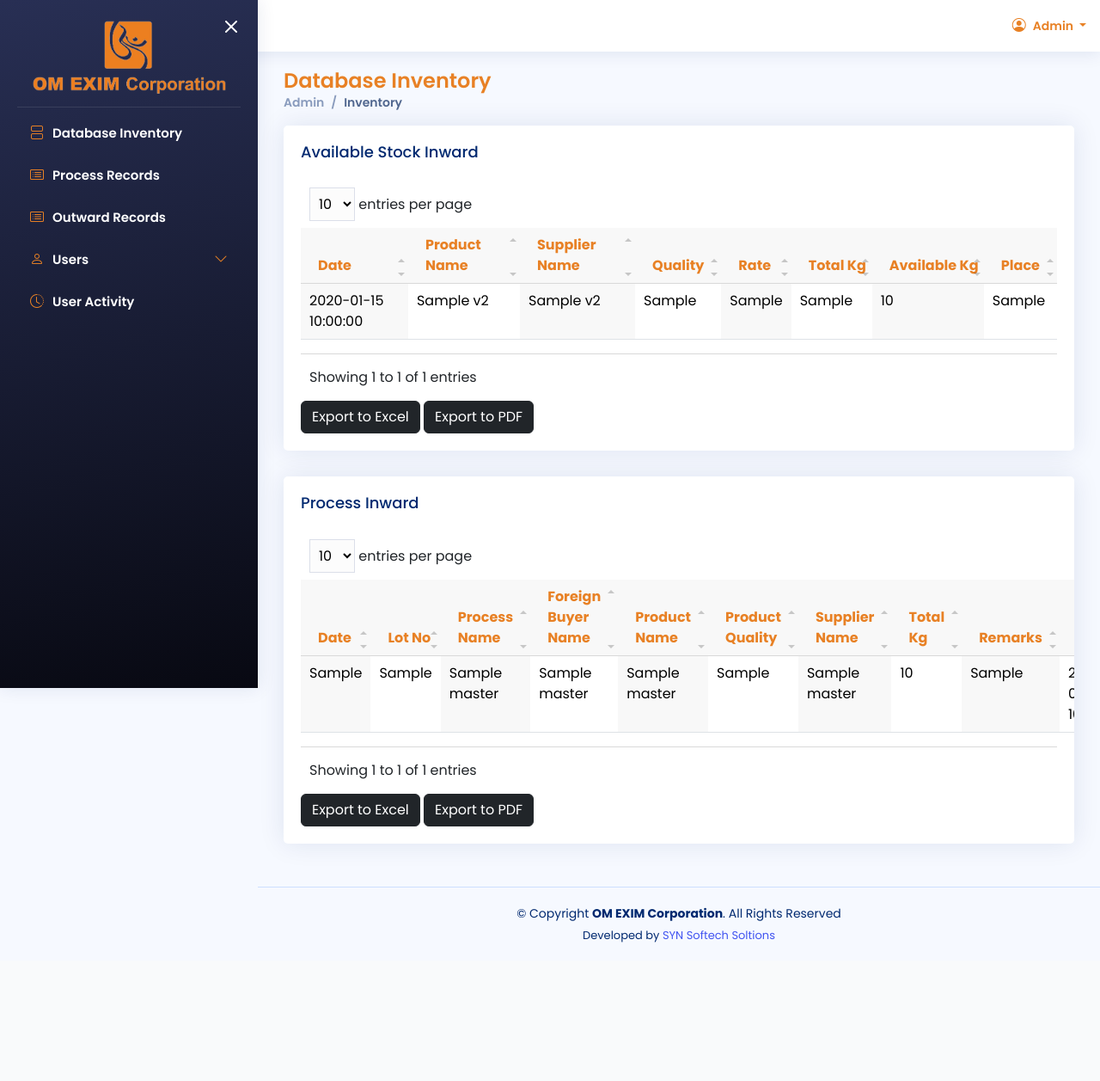
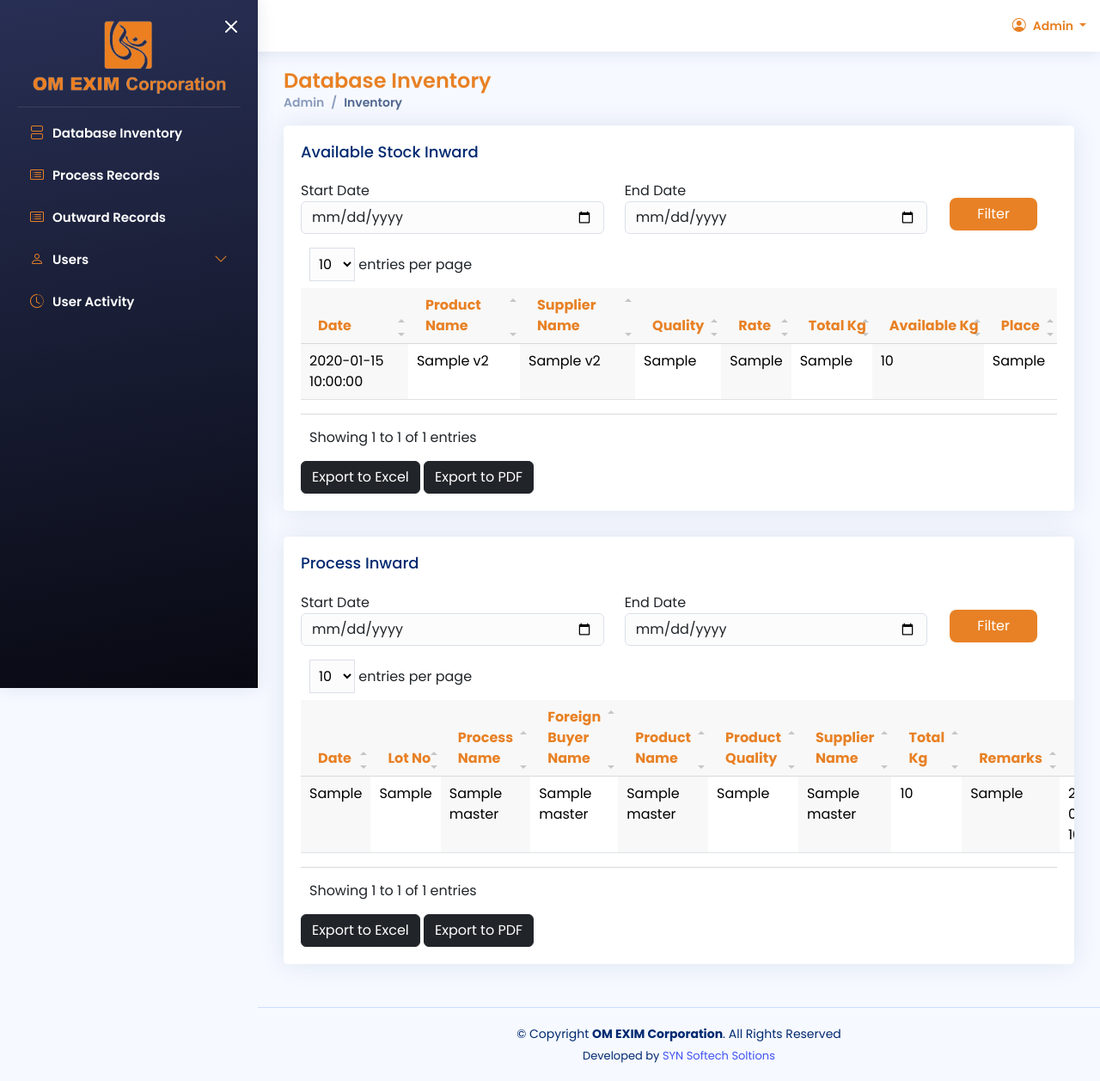
Before and after one commit to Bhavik-prajapati/InventoryManagegment, a PHP site: page /admin/inventory-show.php in a window 1280 px wide. Shown: the whole page at 86% size. Before the commit the page ends 1096 px from the top, so only its background shows below. Run offline with PHP 8.4, Linux system fonts and the light colour scheme; the visitor is signed in with stand-in values (Sample User, id 1); tables that the repository leaves empty or names only in its code hold one stand-in row (values such as "Sample post"); some libraries are stand-ins or nearby versions.

Commit message:
filter added to all pages

```diff
--- a/admin/inventory-show.php
+++ b/admin/inventory-show.php
@@ -47,6 +47,25 @@ include("layout/aside.php");
 
 
 
+    <?php
+   $startDate = isset($_POST['start_date']) ? $_POST['start_date'] : '';
+   $endDate = isset($_POST['end_date']) ? $_POST['end_date'] : '';
+
+   $sql2 = "SELECT * FROM inward_master_v2";
+
+   if ($startDate && $endDate) {
+       $startDate = $conn->real_escape_string($startDate);
+       $endDate = $conn->real_escape_string($endDate);
+
+       $sql2 .= " WHERE date BETWEEN '$startDate' AND '$endDate'";
+   }
+     $result = $conn->query($sql2);
+
+     $data = array();
+     while ($row = $result->fetch_assoc()) {
+         $data[] = $row;
+     }
+     ?>
     <section class="section">
         <div class="row">
             <div class="col-lg-12">
@@ -54,6 +73,21 @@ include("layout/aside.php");
                 <div class="card">
                     <div class="card-body overflow-x-scroll">
                         <h5 class="card-title">Available Stock Inward</h5>
+                        <form method="POST" action="" class="mb-2">
+                    <div class="row">
+                            <div class="col-md-5">
+                                <label for="start_date">Start Date</label>
+                                <input type="date" name="start_date" class="form-control" max="<?php echo date('Y-m-d'); ?>" required>
+                            </div>
+                            <div class="col-md-5">
+                                <label for="end_date">End Date</label>
+                                <input type="date" name="end_date" class="form-control" max="<?php echo date('Y-m-d'); ?>" required>
+                            </div>
+                            <div class="col-md-2 d-flex align-items-end">
+                                <button type="submit" class="btn btn-primary" style="height: 38px;display:flex;justify-content:center;align-items:center">Filter</button>
+                            </div>
+                        </div>
+                    </form>
 
                         <!-- Table with stripped rows -->
                         <table id="availableStockTable" class="table datatable">
@@ -71,14 +105,14 @@ include("layout/aside.php");
                             </thead>
                             <tbody>
                                     <?php
-                                        $sql2 = "SELECT * FROM inward_master_v2";
+                                       /*  $sql2 = "SELECT * FROM inward_master_v2";
 
                                         $result = $conn->query($sql2);
 
                                         $data = array();
                                         while ($row = $result->fetch_assoc()) {
                                             $data[] = $row;
-                                        }
+                                        } */
                                         foreach ($data as $row) {
                                     ?>
                                         <tr>
@@ -106,6 +140,30 @@ include("layout/aside.php");
         </div>
     </section>
 
+    <?php
+
+$startDate1 = isset($_POST['start_date1']) ? $_POST['start_date1'] : '';
+$endDate1 = isset($_POST['end_date1']) ? $_POST['end_date1'] : '';
+
+// Prepare the SQL query with date filtering
+$sql2 = "SELECT * FROM process_master";
+
+if ($startDate1 && $endDate1) {
+    $startDate1 = $conn->real_escape_string($startDate1);
+    $endDate1 = $conn->real_escape_string($endDate1);
+
+    $sql2 .= " WHERE date BETWEEN '$startDate1' AND '$endDate1'";
+}
+
+
+$result = $conn->query($sql2);
+
+$data = array();
+while ($row = $result->fetch_assoc()) {
+    $data[] = $row;
+}
+
+?>
     <section class="section">
         <div class="row">
             <div class="col-lg-12">
@@ -113,6 +171,22 @@ include("layout/aside.php");
                 <div class="card">
                     <div class="card-body overflow-x-scroll">
                         <h5 class="card-title">Process Inward</h5>
+                        <form method="POST" action="" class="mb-2">
+                    <div class="row">
+                            <div class="col-md-5">
+                                <label for="start_date">Start Date</label>
+                                <input type="date" name="start_date1" class="form-control" max="<?php echo date('Y-m-d'); ?>" required>
+                            </div>
+                            <div class="col-md-5">
+                                <label for="end_date">End Date</label>
+                                <input type="date" name="end_date1" class="form-control" max="<?php echo date('Y-m-d'); ?>" required>
+                            </div>
+                            <div class="col-md-2 d-flex align-items-end">
+                                <button type="submit" class="btn btn-primary" style="height: 38px;display:flex;justify-content:center;align-items:center">Filter</button>
+                            </div>
+                        </div>
+                    </form>
+
 
                         <!-- Table with stripped rows -->
                         <table id="processInwardTable" class="table datatable">
@@ -132,14 +206,14 @@ include("layout/aside.php");
                             </thead>
                             <tbody>
                                     <?php
-                                        $sql2 = "SELECT * FROM process_master";
+                                     /*    $sql2 = "SELECT * FROM process_master";
 
                                         $result = $conn->query($sql2);
 
                                         $data = array();
                                         while ($row = $result->fetch_assoc()) {
                                             $data[] = $row;
-                                        }
+                                        } */
                                         foreach ($data as $row) {
                                     ?>
                                         <tr>
```
Also changed, not shown: admin/outward-record-show.php (+37 -2 lines), admin/process-record-show.php (+70 -9 lines).
